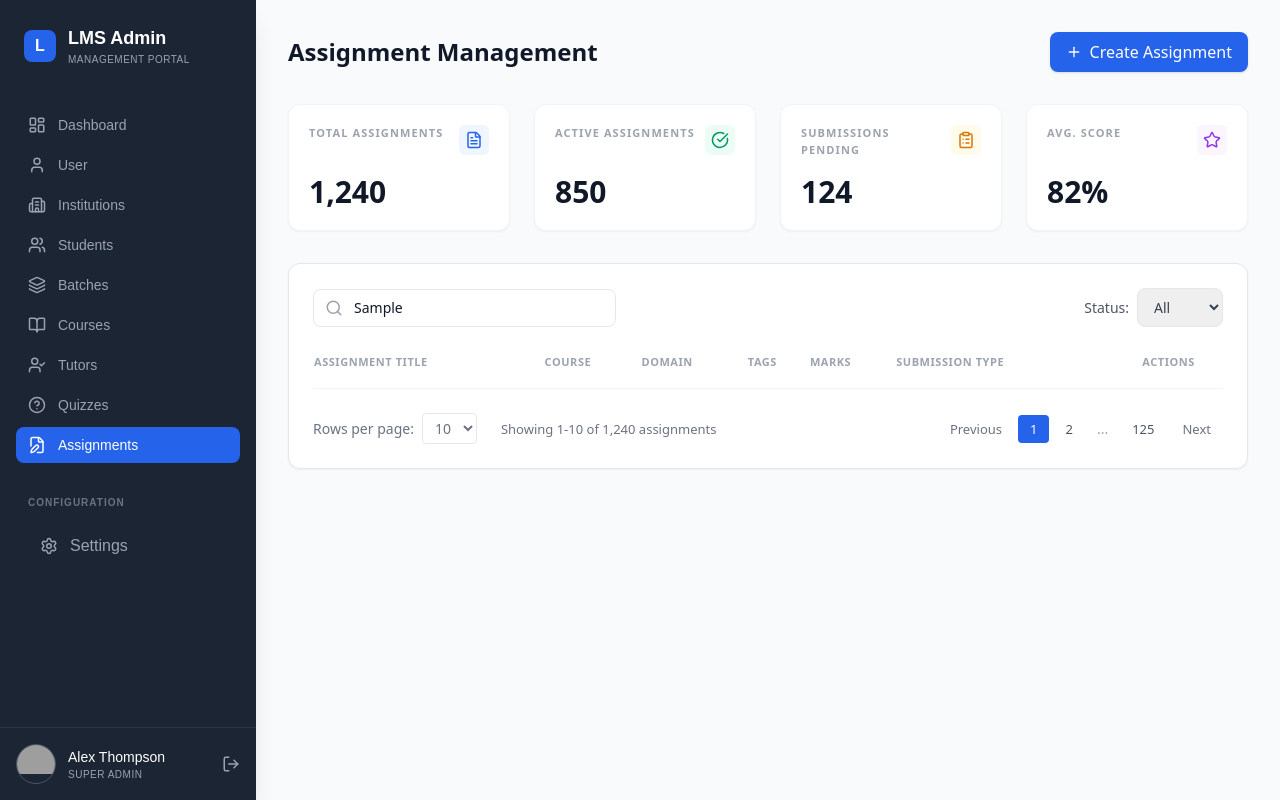
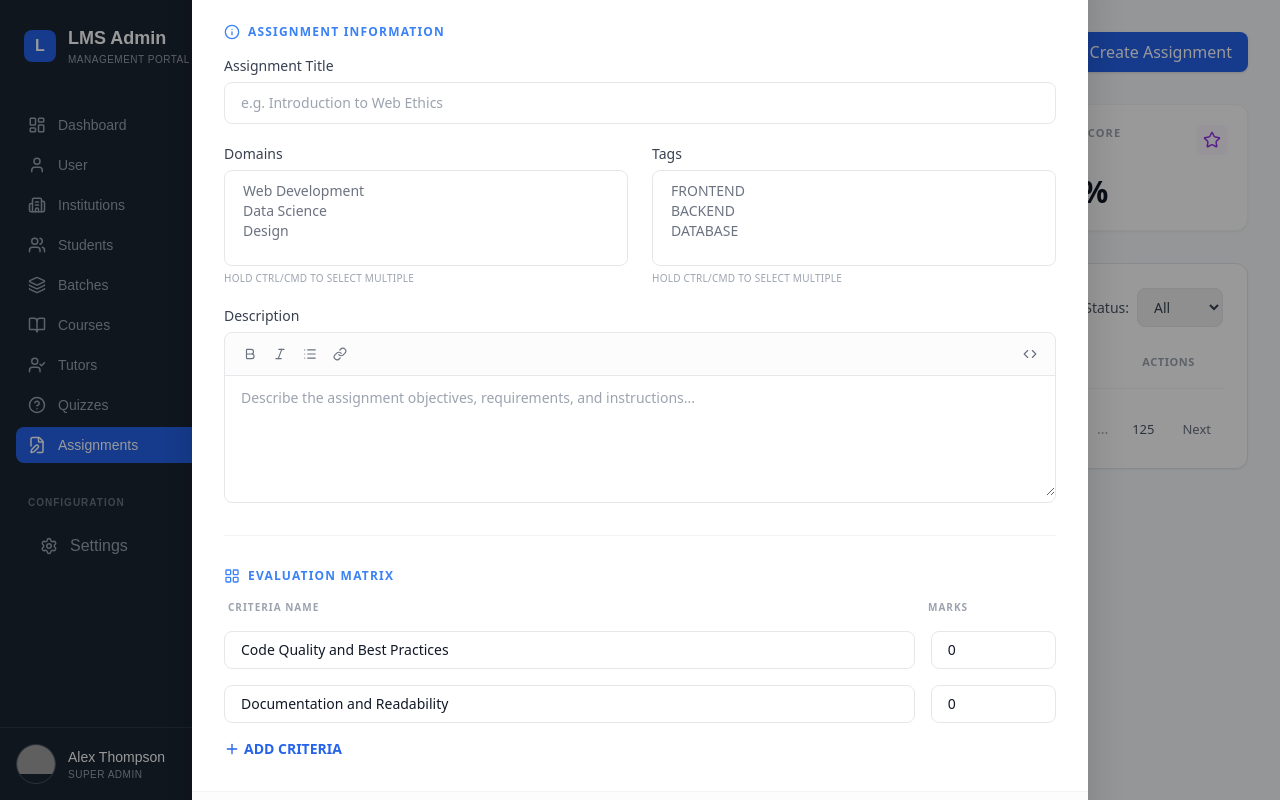
Before and after one commit to prasanthi-transetu/platform_course, a Next.js app: page /admin/assignments in a window 1280 px wide. Both pictures are taken after typing "Sample" into the empty fields and a click on the button "Create Assignment". Built offline with nearby package versions, Linux system fonts and the light colour scheme; grey boxes are pictures that could not be loaded.

Commit message:
feat: complete create assignment modal and connect it to UI

```diff
--- a/app/admin/assignments/page.tsx
+++ b/app/admin/assignments/page.tsx
@@ -7,10 +7,13 @@ import {
   MoreVertical, FileUp, Link as LinkIcon
 } from "lucide-react";
 
+import CreateAssignmentModal from "@/components/sidebar/CreateAssignmentModal";
+
 export default function AssignmentsPage() {
   const [search, setSearch] = useState("");
+  const [isModalOpen, setIsModalOpen] = useState(false);
 
-  const assignments = [
+  const [assignments, setAssignments] = useState([
     {
       id: "ASG-00124",
       title: "Introduction to Web Ethics",
@@ -41,7 +44,19 @@ export default function AssignmentsPage() {
       marks: 100,
       submissionType: "FILE UPLOAD",
     },
-  ];
+  ]);
+
+  const handleCreateAssignment = (newAsg: any) => {
+    const nextNum = assignments.length ? Math.max(...assignments.map(a => parseInt(a.id.split("-")[1] || "0"))) + 1 : 124;
+    const newId = `ASG-${nextNum.toString().padStart(5, '0')}`;
+
+    setAssignments([...assignments, {
+      ...newAsg,
+      id: newId,
+      course: "New Course",
+      courseColor: "blue"
+    }]);
+  };
 
   const filteredAssignments = assignments.filter((a) =>
     a.title.toLowerCase().includes(search.toLowerCase())
@@ -54,7 +69,10 @@ export default function AssignmentsPage() {
         <h1 className="text-2xl font-bold text-gray-900">
           Assignment Management
         </h1>
-        <button className="flex items-center gap-2 bg-blue-600 text-white px-4 py-2 rounded-lg font-medium shadow hover:bg-blue-700 transition">
+        <button
+          onClick={() => setIsModalOpen(true)}
+          className="flex items-center gap-2 bg-blue-600 text-white px-4 py-2 rounded-lg font-medium shadow hover:bg-blue-700 transition"
+        >
           <Plus size={16} /> Create Assignment
         </button>
       </div>
@@ -164,6 +182,12 @@ export default function AssignmentsPage() {
           </div>
         </div>
       </div>
+
+      <CreateAssignmentModal
+        isOpen={isModalOpen}
+        onClose={() => setIsModalOpen(false)}
+        onSubmit={handleCreateAssignment}
+      />
     </div>
   );
 }
--- /dev/null
+++ b/components/sidebar/CreateAssignmentModal.tsx
@@ -0,0 +1,204 @@
+"use client";
+
+import { useState } from "react";
+import { X, Info, LayoutGrid, Plus, Bold, Italic, List, Link as LinkIcon, Code } from "lucide-react";
+
+export default function CreateAssignmentModal({ isOpen, onClose, onSubmit }: any) {
+  const [title, setTitle] = useState("");
+  const [description, setDescription] = useState("");
+  const [domain, setDomain] = useState("");
+  const [tags, setTags] = useState("");
+  const [criteria, setCriteria] = useState([
+    { name: "Code Quality and Best Practices", marks: "0" },
+    { name: "Documentation and Readability", marks: "0" }
+  ]);
+
+  if (!isOpen) return null;
+
+  const handleAddCriteria = () => {
+    setCriteria([...criteria, { name: "", marks: "0" }]);
+  };
+
+  const handleUpdateCriteria = (index: number, field: string, value: string) => {
+    const updated = [...criteria];
+    updated[index] = { ...updated[index], [field]: value };
+    setCriteria(updated);
+  };
+
+  const handleCreate = () => {
+    if (!title) return;
+    if (onSubmit) {
+      onSubmit({
+        title,
+        domain: domain || "Web Development",
+        tags: tags ? tags.split(",").map(t => t.trim()) : ["NEW"],
+        marks: criteria.reduce((sum, c) => sum + (parseInt(c.marks) || 0), 0) || 100,
+        submissionType: "FILE UPLOAD"
+      });
+    }
+    setTitle("");
+    setDescription("");
+    setCriteria([{ name: "Code Quality and Best Practices", marks: "0" }, { name: "Documentation and Readability", marks: "0" }]);
+    onClose();
+  };
+
+  return (
+    <div className="fixed inset-0 bg-black/40 flex items-center justify-center z-50 p-4 overflow-y-auto">
+      <div className="bg-white w-full max-w-4xl rounded-xl shadow-2xl relative my-8">
+
+        {/* HEADER */}
+        <div className="flex justify-between items-center p-6 border-b border-gray-100">
+          <h2 className="text-xl font-bold text-gray-900">
+            Create New Assignment
+          </h2>
+          <button onClick={onClose} className="text-gray-400 hover:text-gray-600 transition">
+            <X size={20} />
+          </button>
+        </div>
+
+        {/* BODY */}
+        <div className="p-8 space-y-8">
+
+          {/* SECTION 1 */}
+          <div>
+            <div className="flex items-center gap-2 mb-4">
+              <Info size={16} className="text-blue-500" />
+              <h3 className="text-xs font-bold text-blue-500 tracking-widest uppercase">
+                Assignment Information
+              </h3>
+            </div>
+
+            <div className="space-y-5">
+              <div>
+                <label className="block text-sm font-medium text-gray-700 mb-1.5">Assignment Title</label>
+                <input
+                  type="text"
+                  value={title}
+                  onChange={(e) => setTitle(e.target.value)}
+                  placeholder="e.g. Introduction to Web Ethics"
+                  className="w-full border border-gray-200 rounded-lg px-4 py-2.5 text-sm outline-none focus:ring-2 focus:ring-blue-500/20 focus:border-blue-500 transition"
+                />
+              </div>
+
+              <div className="grid grid-cols-2 gap-6">
+                <div>
+                  <label className="block text-sm font-medium text-gray-700 mb-1.5">Domains</label>
+                  <select
+                    multiple
+                    className="w-full border border-gray-200 rounded-lg px-4 py-2.5 text-sm outline-none focus:ring-2 focus:ring-blue-500/20 focus:border-blue-500 transition text-gray-500 h-24"
+                    onChange={(e) => setDomain(e.target.value)}
+                  >
+                    <option>Web Development</option>
+                    <option>Data Science</option>
+                    <option>Design</option>
+                  </select>
+                  <p className="text-[10px] text-gray-400 mt-1 uppercase font-medium tracking-wide">Hold Ctrl/Cmd to select multiple</p>
+                </div>
+                <div>
+                  <label className="block text-sm font-medium text-gray-700 mb-1.5">Tags</label>
+                  <select
+                    multiple
+                    className="w-full border border-gray-200 rounded-lg px-4 py-2.5 text-sm outline-none focus:ring-2 focus:ring-blue-500/20 focus:border-blue-500 transition text-gray-500 h-24"
+                    onChange={(e) => setTags(e.target.value)}
+                  >
+                    <option>FRONTEND</option>
+                    <option>BACKEND</option>
+                    <option>DATABASE</option>
+                  </select>
+                  <p className="text-[10px] text-gray-400 mt-1 uppercase font-medium tracking-wide">Hold Ctrl/Cmd to select multiple</p>
+                </div>
+              </div>
+
+              <div>
+                <label className="block text-sm font-medium text-gray-700 mb-1.5">Description</label>
+                <div className="border border-gray-200 rounded-lg overflow-hidden focus-within:ring-2 focus-within:ring-blue-500/20 focus-within:border-blue-500 transition">
+                  <div className="bg-gray-50/50 border-b border-gray-200 px-3 py-2 flex items-center gap-1">
+                    <button className="p-1.5 text-gray-500 hover:bg-gray-200 rounded transition"><Bold size={14} /></button>
+                    <button className="p-1.5 text-gray-500 hover:bg-gray-200 rounded transition"><Italic size={14} /></button>
+                    <button className="p-1.5 text-gray-500 hover:bg-gray-200 rounded transition"><List size={14} /></button>
+                    <button className="p-1.5 text-gray-500 hover:bg-gray-200 rounded transition"><LinkIcon size={14} /></button>
+                    <div className="flex-1"></div>
+                    <button className="p-1.5 text-gray-500 hover:bg-gray-200 rounded transition"><Code size={14} /></button>
+                  </div>
+                  <textarea
+                    value={description}
+                    onChange={(e) => setDescription(e.target.value)}
+                    placeholder="Describe the assignment objectives, requirements, and instructions..."
+                    className="w-full px-4 py-3 text-sm outline-none min-h-[120px] resize-y"
+                  />
+                </div>
+              </div>
+            </div>
+          </div>
+
+          <hr className="border-gray-100" />
+
+          {/* SECTION 2 */}
+          <div>
+            <div className="flex items-center gap-2 mb-4">
+              <LayoutGrid size={16} className="text-blue-500" />
+              <h3 className="text-xs font-bold text-blue-500 tracking-widest uppercase">
+                Evaluation Matrix
+              </h3>
+            </div>
+
+            <div className="space-y-4">
+              <div className="grid grid-cols-12 gap-4 px-1">
+                <div className="col-span-10 text-[10px] font-bold text-gray-400 uppercase tracking-widest">Criteria Name</div>
+                <div className="col-span-2 text-[10px] font-bold text-gray-400 uppercase tracking-widest">Marks</div>
+              </div>
+
+              {criteria.map((c, i) => (
+                <div key={i} className="grid grid-cols-12 gap-4">
+                  <div className="col-span-10">
+                    <input
+                      type="text"
+                      value={c.name}
+                      onChange={(e) => handleUpdateCriteria(i, "name", e.target.value)}
+                      placeholder="e.g. Code Quality and Best Practices"
+                      className="w-full border border-gray-200 rounded-lg px-4 py-2 text-sm outline-none focus:ring-2 focus:ring-blue-500/20"
+                    />
+                  </div>
+                  <div className="col-span-2">
+                    <input
+                      type="text"
+                      value={c.marks}
+                      onChange={(e) => handleUpdateCriteria(i, "marks", e.target.value)}
+                      className="w-full border border-gray-200 rounded-lg px-4 py-2 text-sm outline-none focus:ring-2 focus:ring-blue-500/20"
+                    />
+                  </div>
+                </div>
+              ))}
+
+              <button
+                onClick={handleAddCriteria}
+                className="flex items-center gap-1 text-sm font-bold text-blue-600 hover:text-blue-700 transition mt-2"
+              >
+                <Plus size={16} /> ADD CRITERIA
+              </button>
+            </div>
+          </div>
+
+        </div>
+
+        {/* FOOTER */}
+        <div className="flex justify-end gap-3 p-6 border-t border-gray-100 bg-gray-50/50 rounded-b-xl">
+          <button
+            onClick={onClose}
+            className="px-6 py-2.5 border border-gray-200 text-gray-700 font-medium rounded-lg hover:bg-gray-100 transition"
+          >
+            Cancel
+          </button>
+          <button
+            onClick={handleCreate}
+            disabled={!title}
+            className="px-6 py-2.5 bg-blue-600 text-white font-medium rounded-lg hover:bg-blue-700 transition disabled:opacity-50"
+          >
+            Create Assignment
+          </button>
+        </div>
+
+      </div>
+    </div>
+  );
+}
```
Also changed, not shown: 1 other file (tests, documents, lock files or other folders).
